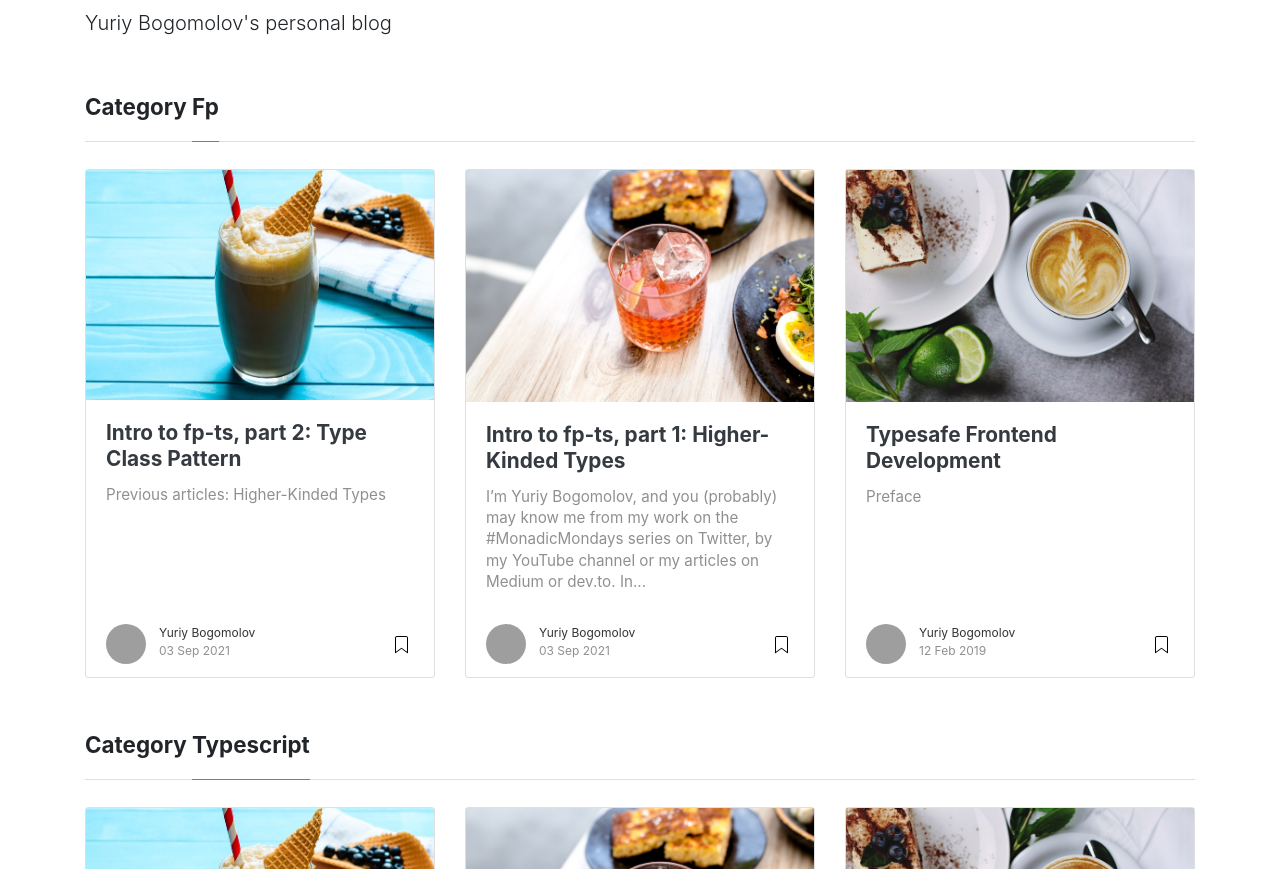
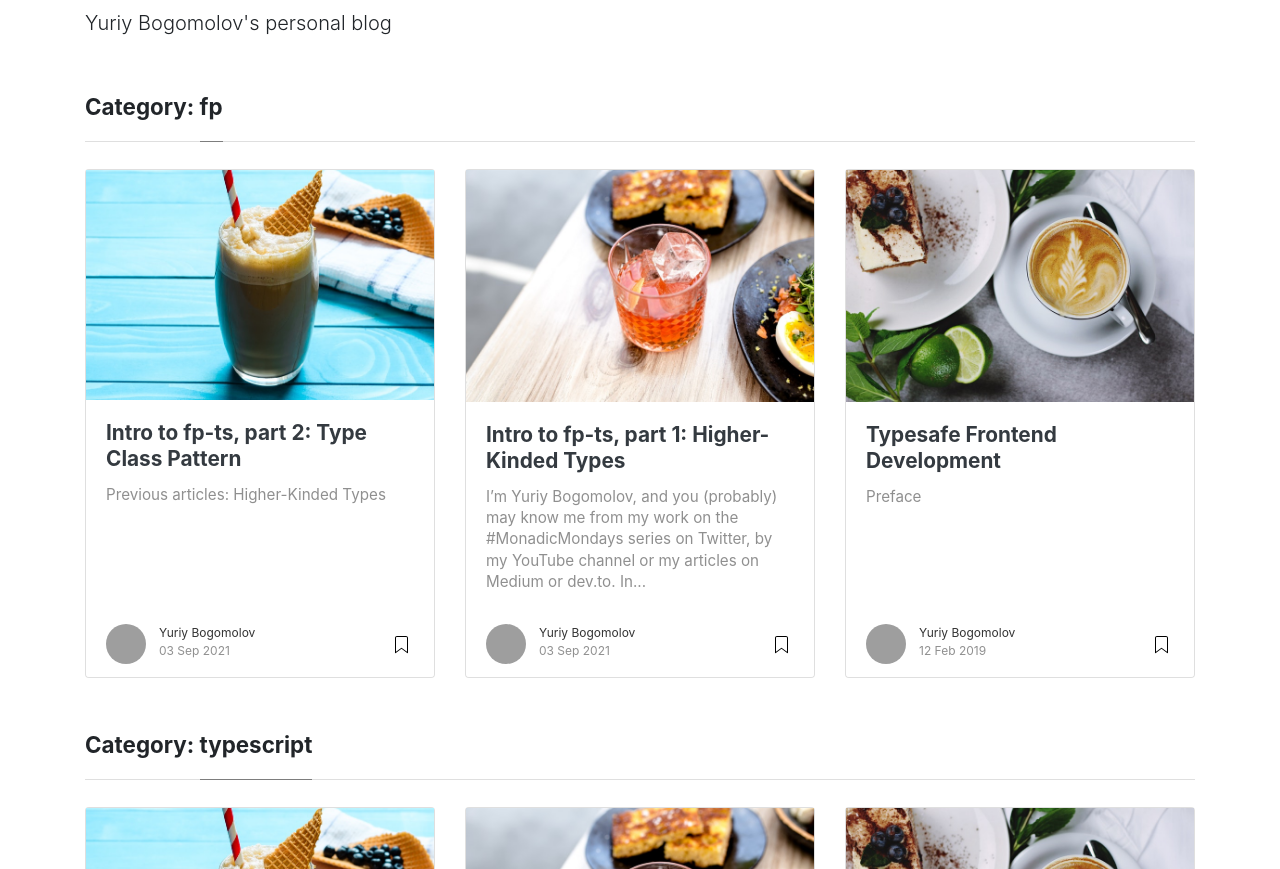
Before and after one commit to YBogomolov/ybogomolov.github.io, a Jekyll site: the page built from _pages/categories.md, in a window 1280 px wide and 1400 px high. Shown: the part 145-1014 px from the top of the window. Built offline with Jekyll 4.4.1, drawn with Linux system fonts in a browser that asks for light colours; nearby versions of some CDN libraries; comment, search, counter and statistics services are not loaded; some of the changed text lies outside the part shown; grey boxes are pictures that could not be loaded.

Commit message:
Update categories layout and buttons in header

```diff
--- a/_layouts/categories.html
+++ b/_layouts/categories.html
@@ -7,7 +7,7 @@
 <div class="row listrecent">
 {% for category in site.categories %}
 <div class="section-title col-md-12 mt-4">
-<h2 id="{{ category[0] | downcase }}">Category <span class="text-capitalize">{{ category[0] }}</span></h2>
+<h2 id="{{ category[0] | downcase }}">Category: <span class="text">{{ category[0] | downcase }}</span></h2>
 </div>
 {% assign pages_list = category[1] %}
 {% for post in pages_list %}
--- a/_layouts/default.html
+++ b/_layouts/default.html
@@ -77,7 +77,7 @@
                         {% else %}
                     <li class="nav-item">
                         {% endif %}
-                        <a class="nav-link" href="{{ site.baseurl }}/index.html">Blog</a>
+                        <a class="nav-link" href="{{ site.baseurl }}">Blog</a>
                     </li>
 
                     {% if page.url == "/categories" %}
```
